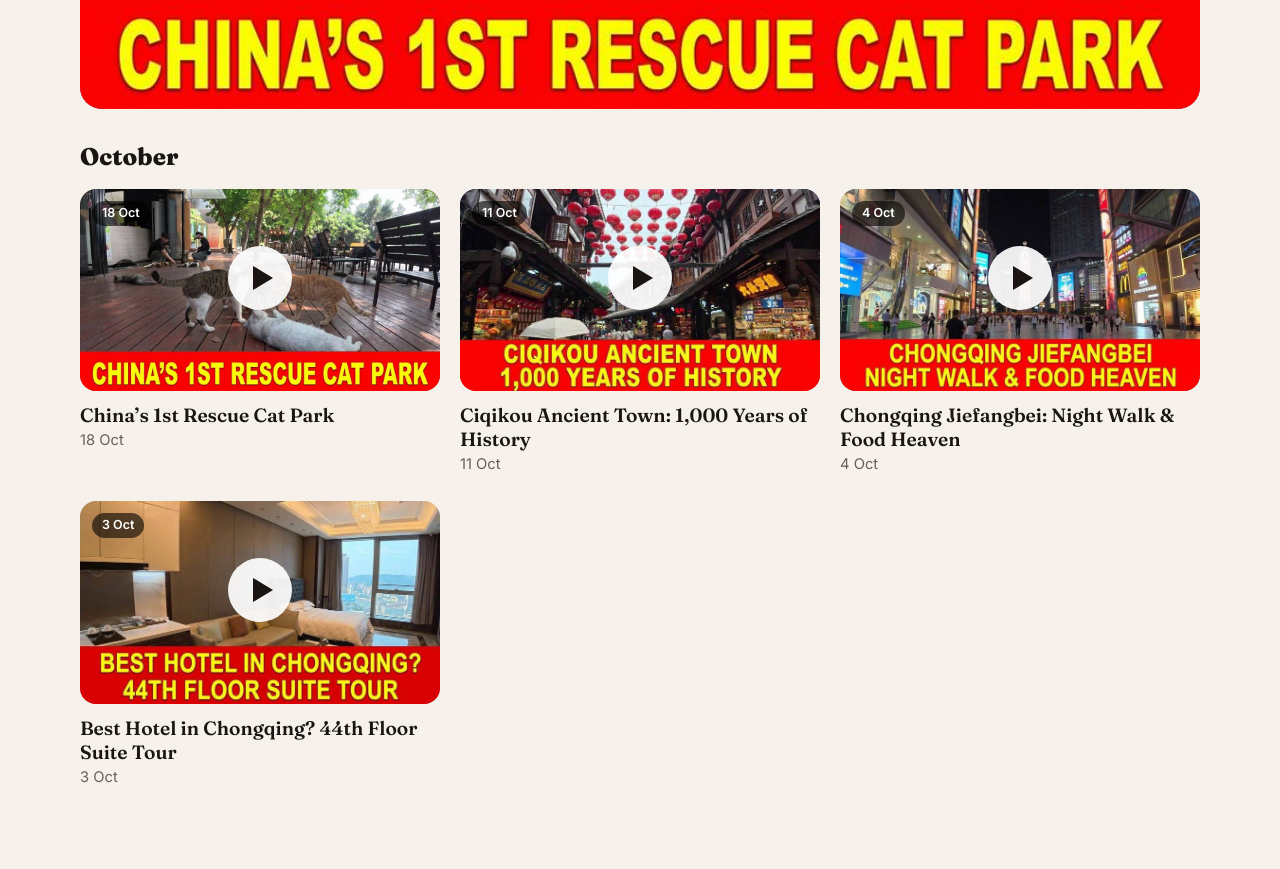
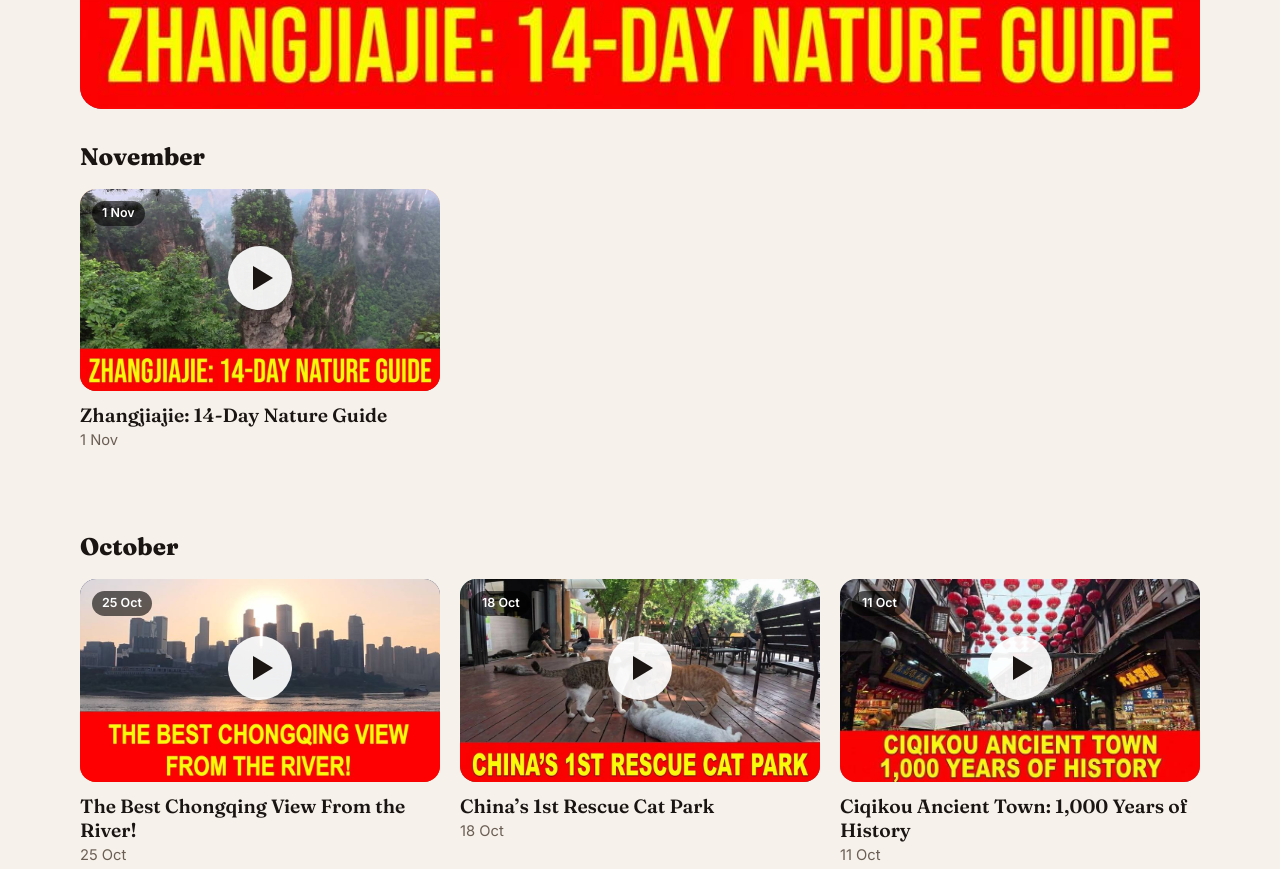
Before and after one commit to stevenstravelpenang/Zhangjiajie, a plain HTML site: page index.html in a window 1280 px wide. Shown: the part 600-1469 px from the top of the page. Drawn offline with Linux system fonts and the light colour scheme; files whose address does not match are found by name.

Commit message:
Add files via upload

```diff
--- a/index.html
+++ b/index.html
@@ -1,3 +1,4 @@
+<!-- Site version: 25 videos, newest 1 Nov 2026 -->
 <!DOCTYPE html>
 <html lang="en">
 <head>
@@ -74,9 +75,17 @@ function imgFallback(i){if(!i.dataset.f){i.dataset.f=1;i.src=i.src.split("/").po
 var CHANNEL="https://www.youtube.com/@stevenstravelpenang7832";
 // Add t:"Your video title" to any entry and the card will show it.
 var P=["--a:#ffb36b;--b:#8a3b2a;--r1:#3b1a1a;--r2:#1d0c0c;--sun:#ffd27a","--a:#1a2a5e;--b:#d9480f;--r1:#14183a;--r2:#0a0c20;--sun:#ffb347","--a:#9fd8d0;--b:#2f7d6d;--r1:#1c5a50;--r2:#0e332d;--sun:#fff3c4","--a:#cfe3f5;--b:#6d8fb5;--r1:#3c5a7d;--r2:#1f3350;--sun:#fffbe6","--a:#ffe29a;--b:#c9742b;--r1:#6b3f1d;--r2:#3a210d;--sun:#fff0b8","--a:#3a2410;--b:#c9892b;--r1:#2a170a;--r2:#140a04;--sun:#ffc861"];
-var M={Oct:"October",Sept:"September",Aug:"August",July:"July",June:"June"};
-var V=[["18 Oct","1cMsm7LrvkI"],["11 Oct","QX5KeOOqntY"],["4 Oct","scd8M-s0sAs"],["3 Oct","G-kNVwcnZRQ"],["27 Sept","XviLJUHeCWk"],["26 Sept","ywTh0F1ZSIc"],["14 Sept","8LvWERbUfAM"],["13 Sept","1bYpT6JvABA"],["7 Sept","WIw-hGkAB0E"],["6 Sept","4Rwesq6_CDE"],["31 Aug","S7O0lEKmKUc"],["30 Aug","wRO98hk5ZxU"],["23 Aug","qcUk0cFXlCk"],["23 Aug","73rHeINqlxo"],["16 Aug","KxvDawiQuTs"],["15 Aug","zIQiFhLF7YI"],["8 Aug","EQyj4tS5rgQ"],["2 Aug","goVYwqUODNw"],["26 July","udlaMDSVHkw"],["19 July","kxDq_d-3jY4"],["12 July","yNp1gERGoEc"],["5 July","eGg3y5JW52U"],["27 June","lZ3Zjo50lIM"]].map(function(x,i){var w=x[0].split(" ");return{d:x[0],day:w[0],m:M[w[1]],u:"https://youtu.be/"+x[1],s:P[i%6]}});
+var M={Nov:"November",Oct:"October",Sept:"September",Aug:"August",July:"July",June:"June"};
+var V=[["1 Nov","mhCedyvs2VM"],["25 Oct","HGF4yTcjqP8"],["18 Oct","1cMsm7LrvkI"],["11 Oct","QX5KeOOqntY"],["4 Oct","scd8M-s0sAs"],["3 Oct","G-kNVwcnZRQ"],["27 Sept","XviLJUHeCWk"],["26 Sept","ywTh0F1ZSIc"],["14 Sept","8LvWERbUfAM"],["13 Sept","1bYpT6JvABA"],["7 Sept","WIw-hGkAB0E"],["6 Sept","4Rwesq6_CDE"],["31 Aug","S7O0lEKmKUc"],["30 Aug","wRO98hk5ZxU"],["23 Aug","qcUk0cFXlCk"],["23 Aug","73rHeINqlxo"],["16 Aug","KxvDawiQuTs"],["15 Aug","zIQiFhLF7YI"],["8 Aug","EQyj4tS5rgQ"],["2 Aug","goVYwqUODNw"],["26 July","udlaMDSVHkw"],["19 July","kxDq_d-3jY4"],["12 July","yNp1gERGoEc"],["5 July","eGg3y5JW52U"],["27 June","lZ3Zjo50lIM"]].map(function(x,i){var w=x[0].split(" ");return{d:x[0],day:w[0],m:M[w[1]],u:"https://youtu.be/"+x[1],s:P[i%6]}});
 var X={
+ "mhCedyvs2VM": [
+  "Zhangjiajie: 14-Day Nature Guide",
+  "images/2026-11-01.jpg"
+ ],
+ "HGF4yTcjqP8": [
+  "The Best Chongqing View From the River!",
+  "images/2026-10-25.jpg"
+ ],
  "1cMsm7LrvkI": [
   "China’s 1st Rescue Cat Park",
   "images/2026-10-18.jpg"
```
Also changed, not shown: 2026-10-25.jpg (added), 2026-11-01.jpg (added).
